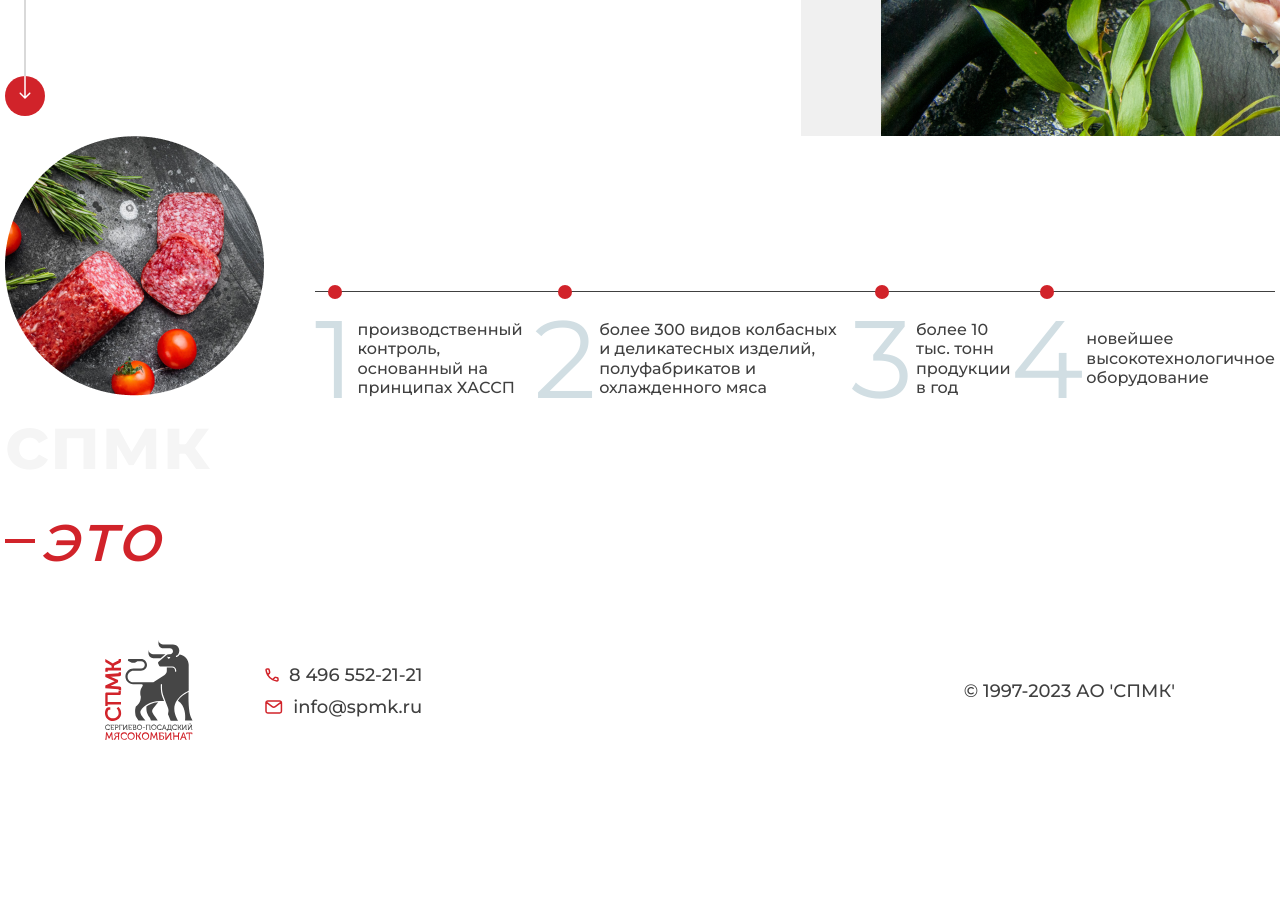
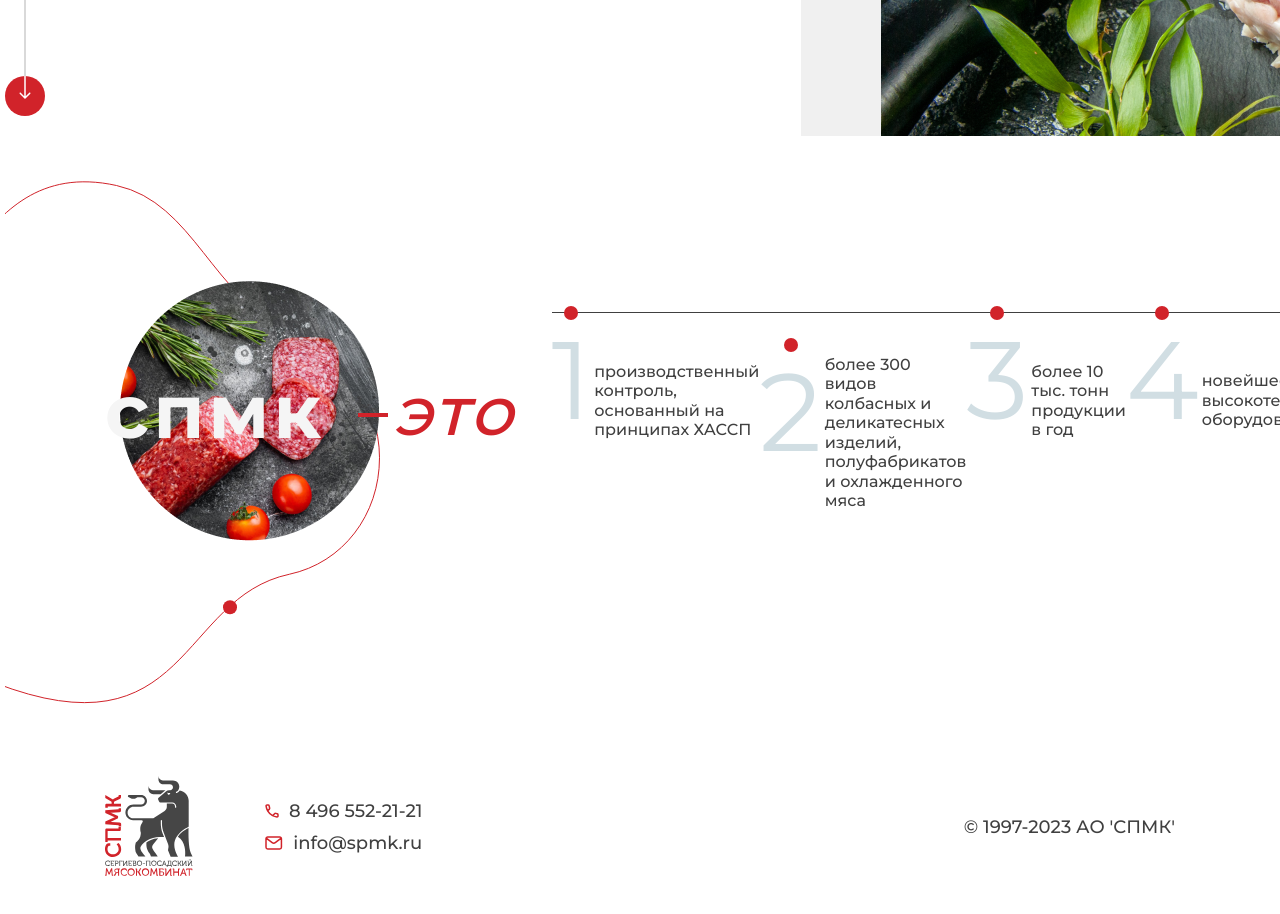
Before and after one commit to sergJess/MeatCombinat, a React (Create React App) app: page / in a window 1280 px wide. Shown: the part 800-1714 px from the top of the page. Before the commit the page ends 1601 px from the top, so only its background shows below. Built offline with nearby package versions, Linux system fonts and the light colour scheme.

Commit message:
feat: add full block spmc-about

```diff
--- a/src/shared/ui/spmc-about/spmc-about.css
+++ b/src/shared/ui/spmc-about/spmc-about.css
@@ -1,13 +1,28 @@
 .spmc-about{
 	display: flex;
 	align-items: center;
+	min-height: 580px;
+	padding: 0 0 3rem 10rem;
 	column-gap: 3.5rem;
+	background-image: url('./img/shape-line.svg');
+	background-repeat: no-repeat;
+	background-position: 0 15px;
+}
+.spmc-about__image{
+	display: flex;
+	min-height: 260px;
+	background-image: url('./img/saucage.png');
+	background-repeat: no-repeat;
+ background-position: 15px 0px;
 }
 .spmc-about__image-text{
+	display: flex;
+	column-gap: 3.3rem;
+ align-items: center;
 	color: #F5F5F5;
 	font-size: 7.5rem;
 	font-weight: 700;
-	list-style: 8.25rem;
+	letter-spacing: 0.05em;
 }
 .spmc-about__image-text_colored{
 	display: inline-block;
@@ -58,3 +73,7 @@
 	border-radius: 50%;
 	background-color: #D1232A;
 }
+.spmc-about__text{
+	padding-top: 4.2rem;
+	max-width: 252px;
+}
--- a/src/shared/ui/spmc-about/spmc-about.tsx
+++ b/src/shared/ui/spmc-about/spmc-about.tsx
@@ -8,7 +8,7 @@
     return (
       <div className="spmc-number">
         <div className="spmc-about__number">{`${number}`}</div>
-        <div className="primary-text2">{text}</div>
+        <div className="primary-text2 spmc-about__text">{text}</div>
       </div>
     );
   }
@@ -22,7 +22,7 @@
     return (
       <div className="spmc-about">
         <div className="spmc-about__image">
-          <img src={Sausage}></img>
+          {/* <img src={Sausage}></img> */}
           <p className="spmc-about__image-text">
             спмк
             <span className="spmc-about__image-text_colored">это</span>
@@ -30,7 +30,7 @@
         </div>
         <div className="spmc-about__numbers">
           {texts.map((elem, index) => {
-            return this.renderNumberBlock(index + 1, elem);
+            return <div key={index}>{this.renderNumberBlock(index + 1, elem)}</div>;
           })}
         </div>
       </div>
```
